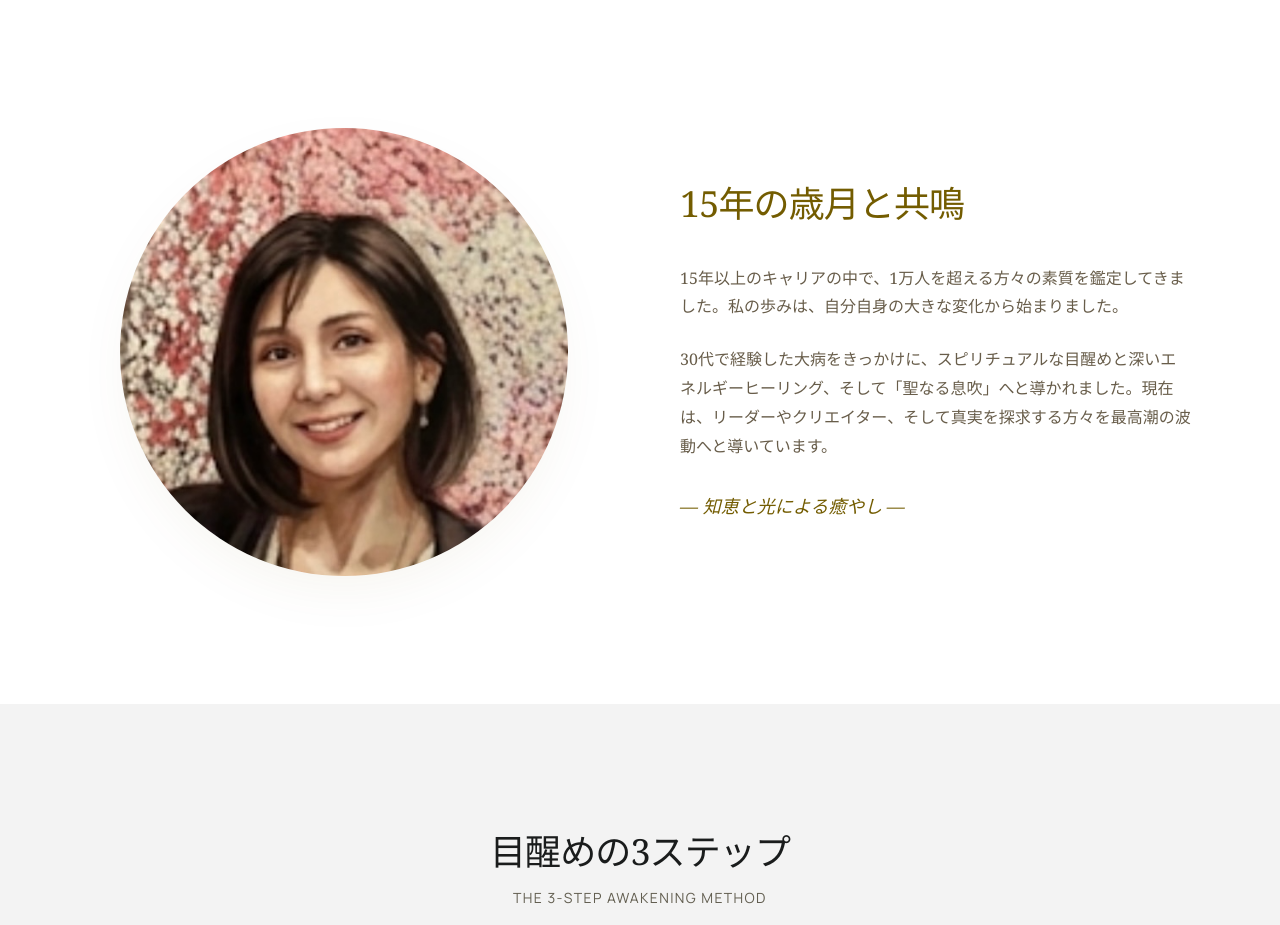
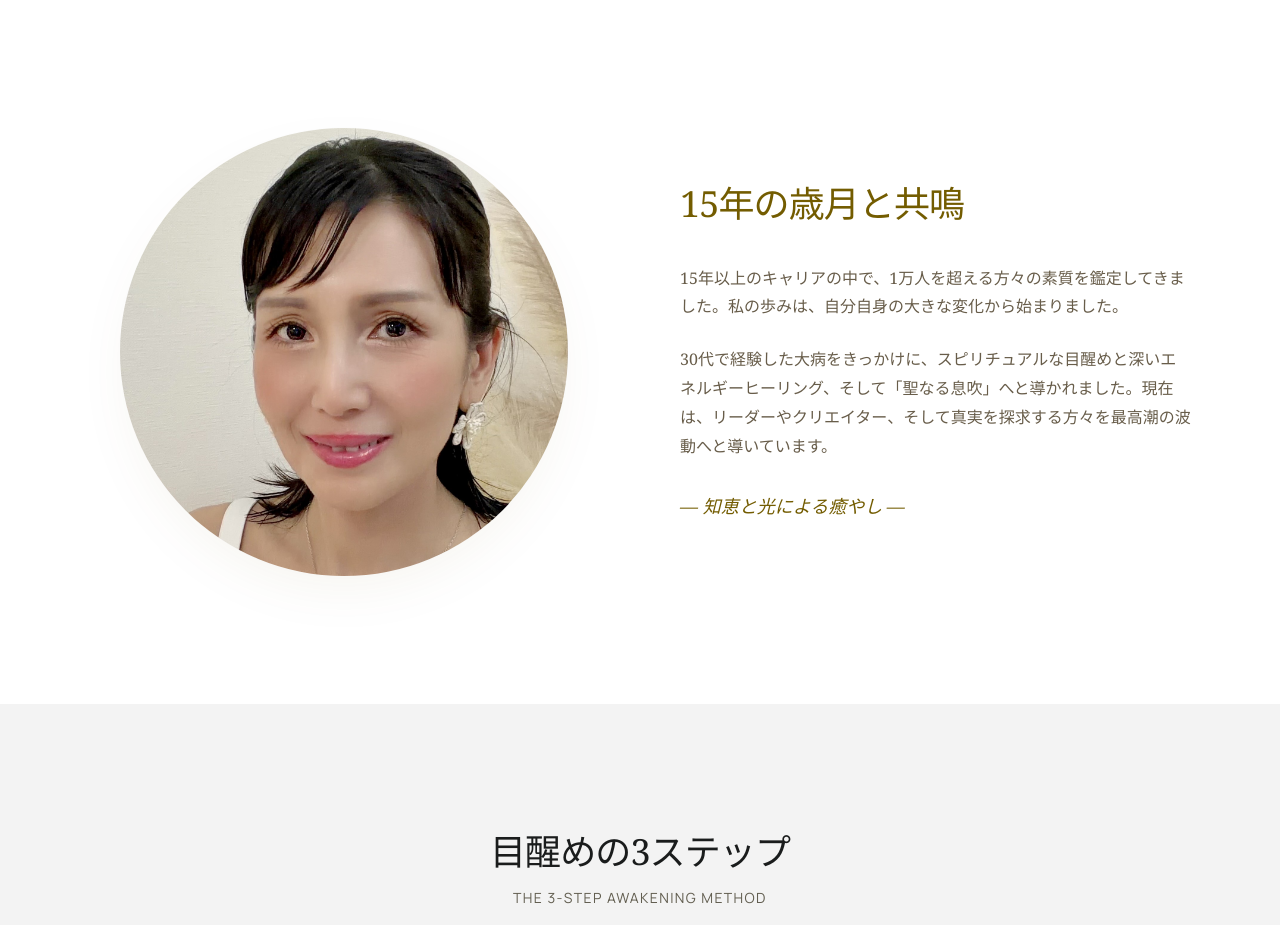
Before and after one commit to terboz/sayumi-room, a React (Vite) app: page /#/ in a window 1280 px wide. Shown: the part 1000-1925 px from the top of the page. Built offline with nearby package versions, Linux system fonts and the light colour scheme.

Commit message:
update selfportrait

```diff
--- a/src/pages/Home.tsx
+++ b/src/pages/Home.tsx
@@ -65,7 +65,7 @@ export default function Home() {
             variants={fadeUp}
           >
             <img
-              src="/media/selfportrait.png"
+              src="/media/selfportrait.jpg"
               onError={(e) => { e.currentTarget.src = "https://images.unsplash.com/photo-1534528741775-53994a69daeb?q=80&w=1000&auto=format&fit=crop"; }}
               alt="Woman Portrait"
               className="w-full max-w-md mx-auto rounded-full ethereal-shadow object-cover aspect-square"
```
Also changed, not shown: public/media/selfportrait.jpg (added).
